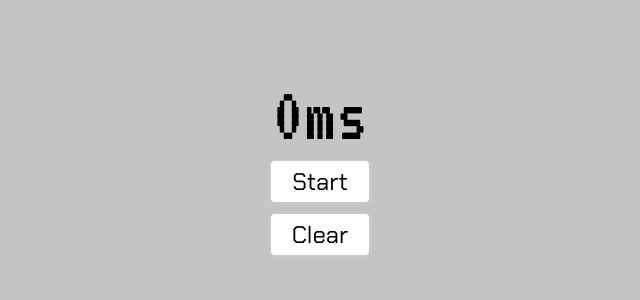
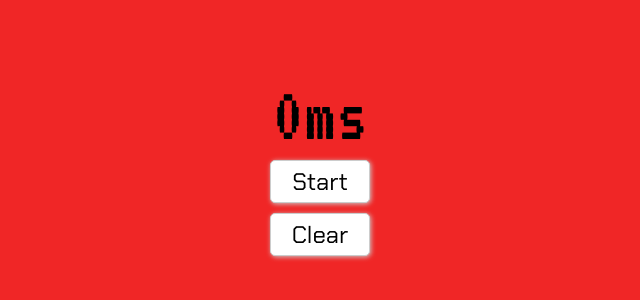
Before and after one commit to senalwijeratne/react-stopwatch, a React app: page / in a window 1280 px wide. Shown: the part 240-540 px from the top of the page, without its empty margins (320-960 px from the left). Built offline with nearby package versions, Linux system fonts and the light colour scheme.

Commit message:
red-gb-test

```diff
--- a/src/styles.css
+++ b/src/styles.css
@@ -1,5 +1,5 @@
 body {
-  background-color: #c4c4c4;
+  background-color: #f02626;
 }
 
 .App {
```
